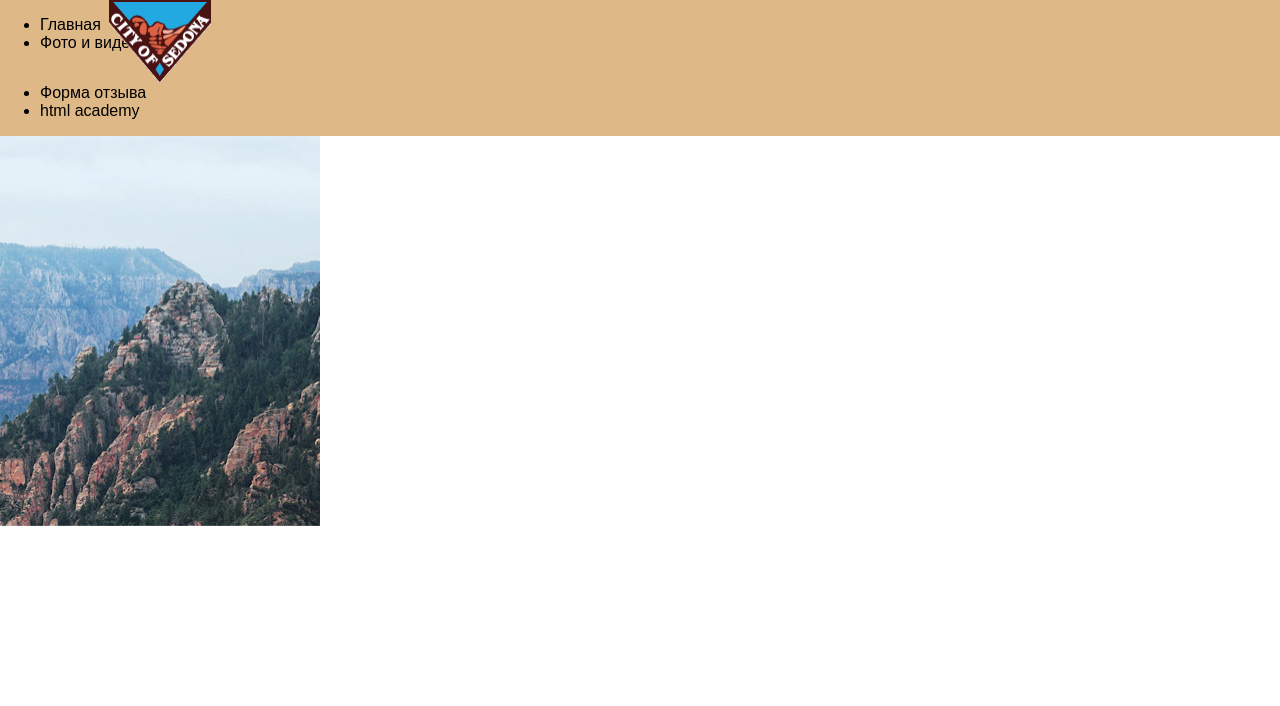
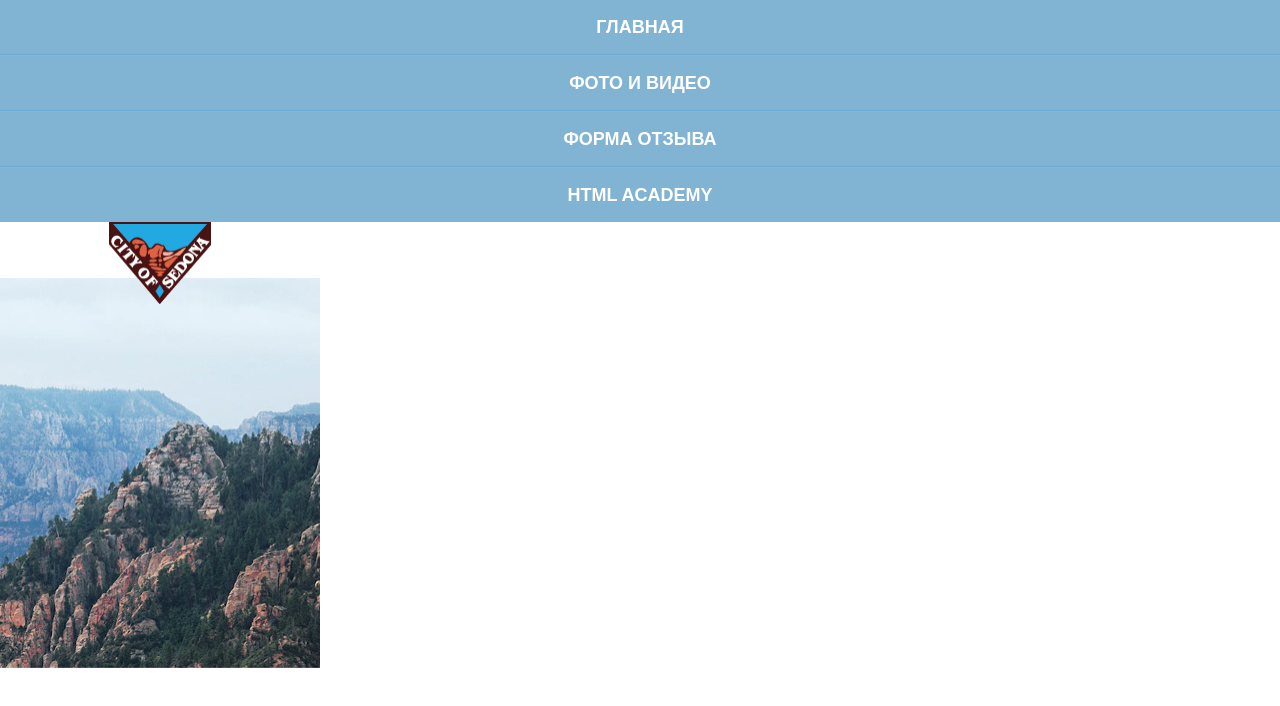
Before and after one commit to Khebnev/Sedona-v2, a plain HTML site: page index.html in a window 1280 px wide. Drawn offline with Linux system fonts and the light colour scheme; files whose address does not match are found by name.

Commit message:
Добавил стили для открытого меню мобильной версии

```diff
--- a/css/style.css
+++ b/css/style.css
@@ -50,18 +50,21 @@ img {
 .main-navigation {
     display: flex;
     flex-direction: column;
-    position: relative;
+
+    background-color: #7cacca;
 
 }
 
 .main-header-logo {
-    position: absolute;
-    left: 109px;
+    position: relative;
 }
 
 .main-header-logo  .logo-mobile {
     width: 102px;
     height: 82px;
+    position: absolute;
+    left: 109px;
+    top: 222px;
 }
 
 .main-header-logo  .logo-tablet {
@@ -72,8 +75,81 @@ img {
     display: none;
 }
 
+.site-navigation__left {
+    list-style: none;
+    margin: 0;
+    padding: 0;
+
+    font-weight: bold;
+    line-height: 40px;
+    font-size: 18px;
+    color: #fff;
+    text-transform: uppercase;
+    text-align: center;
+    background-color: #81b3d2;
+}
+
+.site-navigation__right  {
+    list-style: none;
+    margin: 0;
+    padding: 0;
+
+    font-weight: bold;
+    line-height: 40px;
+    font-size: 18px;
+    color: #fff;
+    text-transform: uppercase;
+    text-align: center;
+    background-color: #81b3d2;
+}
+
+.site-navigation__left .site-navigation__item:first-child {
+    /* background-color: #7cacca; */
+    margin: 0;
+    padding: 0;
+    padding-top: 7px;
+    padding-bottom: 7px;
+
+    border-bottom: 1px solid #6cacd4;
+}
+
+.site-navigation__left .site-navigation__item:last-child {
+    /* background-color: #7cacca; */
+    margin: 0;
+    padding: 0;
+    padding-top: 7px;
+    padding-bottom: 7px;
+
+    border-top: 1px solid #92b4c9;
+    border-bottom: 1px solid #6cacd4;
+}
+
+.site-navigation__right .site-navigation__item:first-child {
+    /* background-color: #7cacca; */
+    margin: 0;
+    padding: 0;
+    padding-top: 7px;
+    padding-bottom: 7px;
+
+    border-top: 1px solid #92b4c9;
+    border-bottom: 1px solid #6cacd4;
+}
+
+.site-navigation__right .site-navigation__item:last-child {
+    /* background-color: #7cacca; */
+    margin: 0;
+    padding: 0;
+    padding-top: 7px;
+    padding-bottom: 7px;
+
+    border-top: 1px solid #92b4c9;
+}
+
+
+/* block intro */
 
 .header__intro {
+    margin-top: 56px;
     background-image: url(../images/back-mobile.jpg);
     background-repeat: no-repeat;
     max-width: 320px;
@@ -82,3 +158,7 @@ img {
     background-size: 320px 390px;
     /* background-color: green;*/
 }
+
+.header__intro {
+
+}
--- a/index.html
+++ b/index.html
@@ -20,14 +20,14 @@
                         <img width="187" height="96" class="logo-desktop" src="images/logotype-desktop.png" alt="Logo desktop" type="image/png">
                     </picture>
                 </a>
-                <ul class="site-navigation">
-                    <li class="site-navigatiom__item site-navigatiom__item--current">Главная</li>
-                    <li class="site-navigatiom__item">Фото и видео</li>
+                <ul class="site-navigation__left">
+                    <li class="site-navigation__item site-navigation__item--current">Главная</li>
+                    <li class="site-navigation__item">Фото и видео</li>
                 </ul>
-                <ul>
-                    <li class="site-navigatiom__item">Форма отзыва</li>
-                    <li class="site-navigatiom__item">html academy</li>
-                </ul>
+                <ul class="site-navigation__right">
+                    <li class="site-navigation__item">Форма отзыва</li>
+                    <li class="site-navigation__item">html academy</li>
+                </ul >
             </nav>
         </div>
         <div class="header__intro">
```
